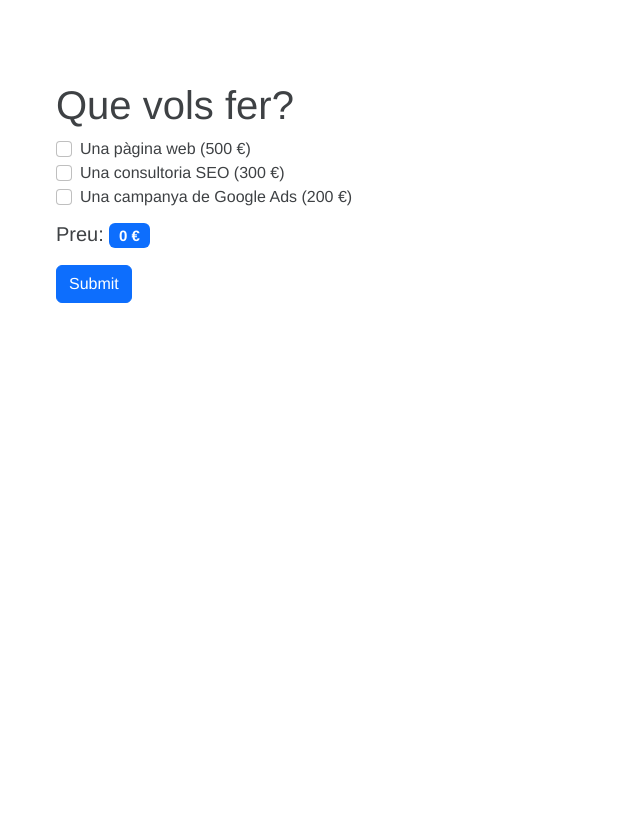
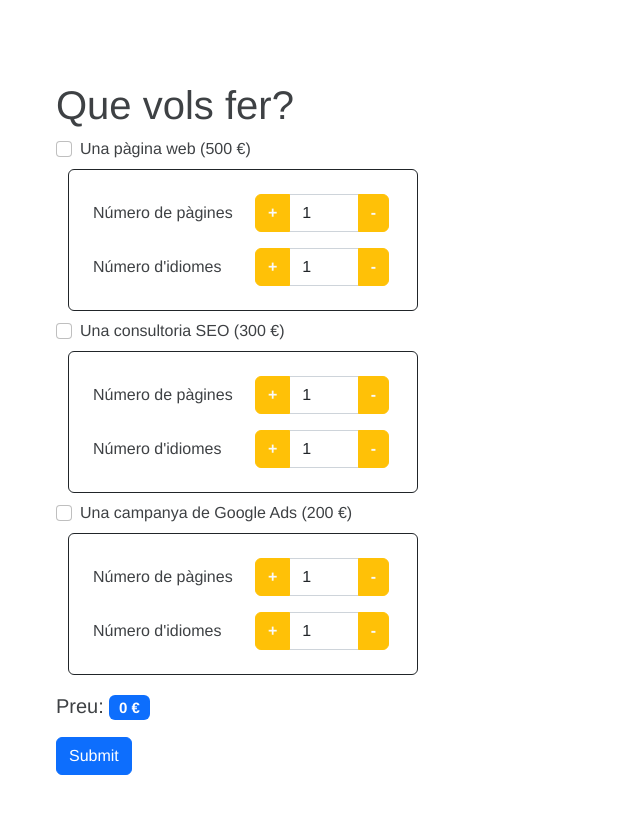
Before and after one commit to Juditsatu/sprint-7-budget, an Angular app: page / in a window 1280 px wide. Shown: the top 814 px of the page, without its empty margins (0-640 px from the left). Built offline with nearby package versions, Linux system fonts and the light colour scheme.

Commit message:
show panel test

```diff
--- a/src/app/budget/checkbox/checkbox.component.html
+++ b/src/app/budget/checkbox/checkbox.component.html
@@ -7,7 +7,12 @@
         #checkBox
         />
         {{ budget.option }} ({{ budget.price }} €)
-        <app-panel [hidden]="!budgetService.edited" *ngIf="budget.id === 'web'" ></app-panel>
+        <!-- [ngClass]="{
+          'btn-dark': regionActiva === region,
+          'btn-outline-dark': regionActiva !== region
+          }" -->
+        <app-panel [ngClass]="getSelectorWeb(option)"></app-panel>
+        <!-- <app-panel [hidden]="!budgetService.edited" *ngIf="budget.id === 'web'" ></app-panel> -->
       </div>
 </div>
 <div class="fs-5 pt-2">
--- a/src/app/budget/checkbox/checkbox.component.ts
+++ b/src/app/budget/checkbox/checkbox.component.ts
@@ -19,6 +19,10 @@ export class CheckboxComponent implements OnInit {
     }
   }
 
+  getSelectorWeb(option: boolean): boolean {
+    return this.budgetService.budgets[0].id === 'web' ? this.budgetService.edited : !this.budgetService.edited
+  }
+
   submit() {
     console.log(this.budgetService.totalPrice);
   }
```
